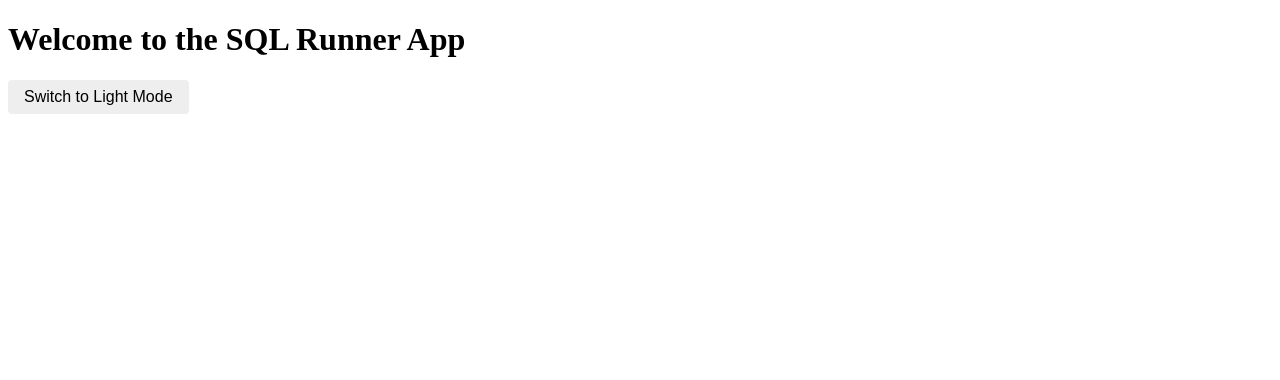
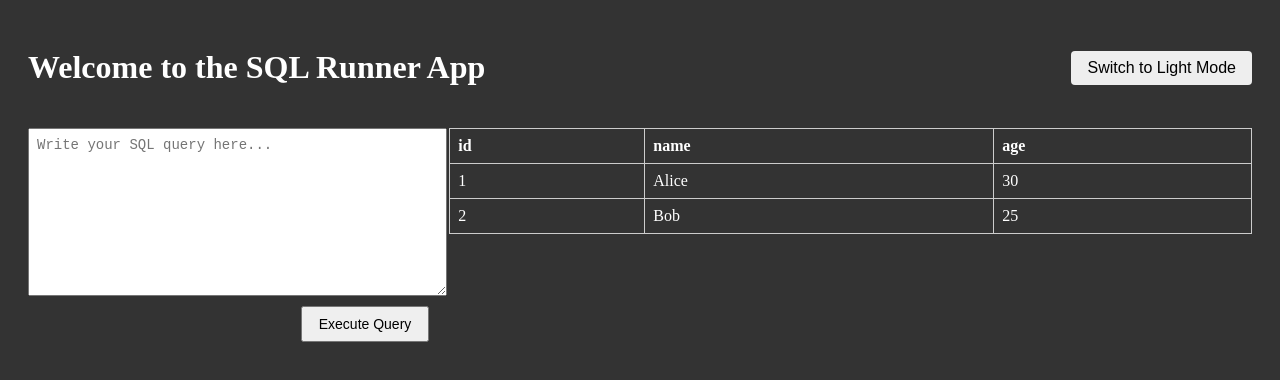
Before and after one commit to hardik-malani/A.t.l.a.n-task-32.e2nj, a React (Vite) app: page / in a window 1280 px wide. Shown: the top 380 px of the page. Built offline with nearby package versions, Linux system fonts and the light colour scheme.

Commit message:
feat: add basic Home page layout with placeholders for QueryEditor and TableDisplay

```diff
--- a/src/App.tsx
+++ b/src/App.tsx
@@ -1,6 +1,7 @@
 import React from 'react';
 import { ThemeProvider } from './context/ThemeContext';
 import Home from './pages/Home/Home';
+import './assets/styles/global.css'
 
 const App: React.FC = () => {
   return (
--- /dev/null
+++ b/src/assets/styles/global.css
@@ -0,0 +1,11 @@
+
+/* dark and light mode */
+body.dark {
+    background-color: #333;
+    color: #fff;
+  }
+
+  body.light {
+    background-color: #fff;
+    color: #000;
+  }
--- a/src/components/QueryEditor/QueryEditor.module.css
+++ b/src/components/QueryEditor/QueryEditor.module.css
@@ -0,0 +1,19 @@
+.container {
+    display: flex;
+    flex-direction: column;
+  }
+
+  .textarea {
+    width: 100%;
+    height: 150px;
+    margin-bottom: 10px;
+    padding: 8px;
+    font-size: 14px;
+  }
+
+  .button {
+    align-self: flex-end;
+    padding: 8px 16px;
+    font-size: 14px;
+    cursor: pointer;
+  }
--- a/src/components/QueryEditor/QueryEditor.tsx
+++ b/src/components/QueryEditor/QueryEditor.tsx
@@ -0,0 +1,22 @@
+import React, { useState } from 'react';
+import styles from './QueryEditor.module.css';
+
+const QueryEditor: React.FC = () => {
+  const [query, setQuery] = useState('');
+
+  return (
+    <div className={styles.container}>
+      <textarea
+        className={styles.textarea}
+        value={query}
+        onChange={(e) => setQuery(e.target.value)}
+        placeholder="Write your SQL query here..."
+      />
+      <button className={styles.button} onClick={() => console.log("Executing query:", query)}>
+        Execute Query
+      </button>
+    </div>
+  );
+};
+
+export default QueryEditor;
--- a/src/components/TableDisplay/TableDisplay.module.css
+++ b/src/components/TableDisplay/TableDisplay.module.css
@@ -0,0 +1,15 @@
+.container {
+    overflow-x: auto;
+  }
+
+  .table {
+    width: 100%;
+    border-collapse: collapse;
+  }
+
+  .table th,
+  .table td {
+    border: 1px solid #ccc;
+    padding: 8px;
+    text-align: left;
+  }
--- a/src/components/TableDisplay/TableDisplay.tsx
+++ b/src/components/TableDisplay/TableDisplay.tsx
@@ -0,0 +1,36 @@
+import React from 'react';
+import styles from './TableDisplay.module.css';
+
+const TableDisplay: React.FC = () => {
+  // Dummy data for demonstration
+  const dummyData = [
+    { id: 1, name: 'Alice', age: 30 },
+    { id: 2, name: 'Bob', age: 25 },
+  ];
+
+  return (
+    <div className={styles.container}>
+      <table className={styles.table}>
+        <thead>
+          <tr>
+            {dummyData.length > 0 &&
+              Object.keys(dummyData[0]).map((key) => (
+                <th key={key}>{key}</th>
+              ))}
+          </tr>
+        </thead>
+        <tbody>
+          {dummyData.map((row) => (
+            <tr key={row.id}>
+              {Object.values(row).map((value, index) => (
+                <td key={index}>{value}</td>
+              ))}
+            </tr>
+          ))}
+        </tbody>
+      </table>
+    </div>
+  );
+};
+
+export default TableDisplay;
--- a/src/pages/Home/Home.module.css
+++ b/src/pages/Home/Home.module.css
@@ -0,0 +1,25 @@
+.home {
+    display: flex;
+    flex-direction: column;
+    padding: 20px;
+  }
+
+  .header {
+    display: flex;
+    justify-content: space-between;
+    align-items: center;
+  }
+
+  .main {
+    display: flex;
+    margin-top: 20px;
+  }
+
+  .editorSection {
+    flex: 1;
+    margin-right: 20px;
+  }
+
+  .tableSection {
+    flex: 2;
+  }
--- a/src/pages/Home/Home.tsx
+++ b/src/pages/Home/Home.tsx
@@ -1,11 +1,24 @@
 import React from 'react';
 import ThemeToggle from '../../components/ThemeToggle/ThemeToggle';
+import QueryEditor from '../../components/QueryEditor/QueryEditor';
+import TableDisplay from '../../components/TableDisplay/TableDisplay';
+import styles from './Home.module.css';
 
 const Home: React.FC = () => {
   return (
-    <div>
-      <h1>Welcome to the SQL Runner App</h1>
-      <ThemeToggle />
+    <div className={styles.home}>
+      <header className={styles.header}>
+        <h1>Welcome to the SQL Runner App</h1>
+        <ThemeToggle />
+      </header>
+      <main className={styles.main}>
+        <section className={styles.editorSection}>
+          <QueryEditor />
+        </section>
+        <section className={styles.tableSection}>
+          <TableDisplay />
+        </section>
+      </main>
     </div>
   );
 };
```
